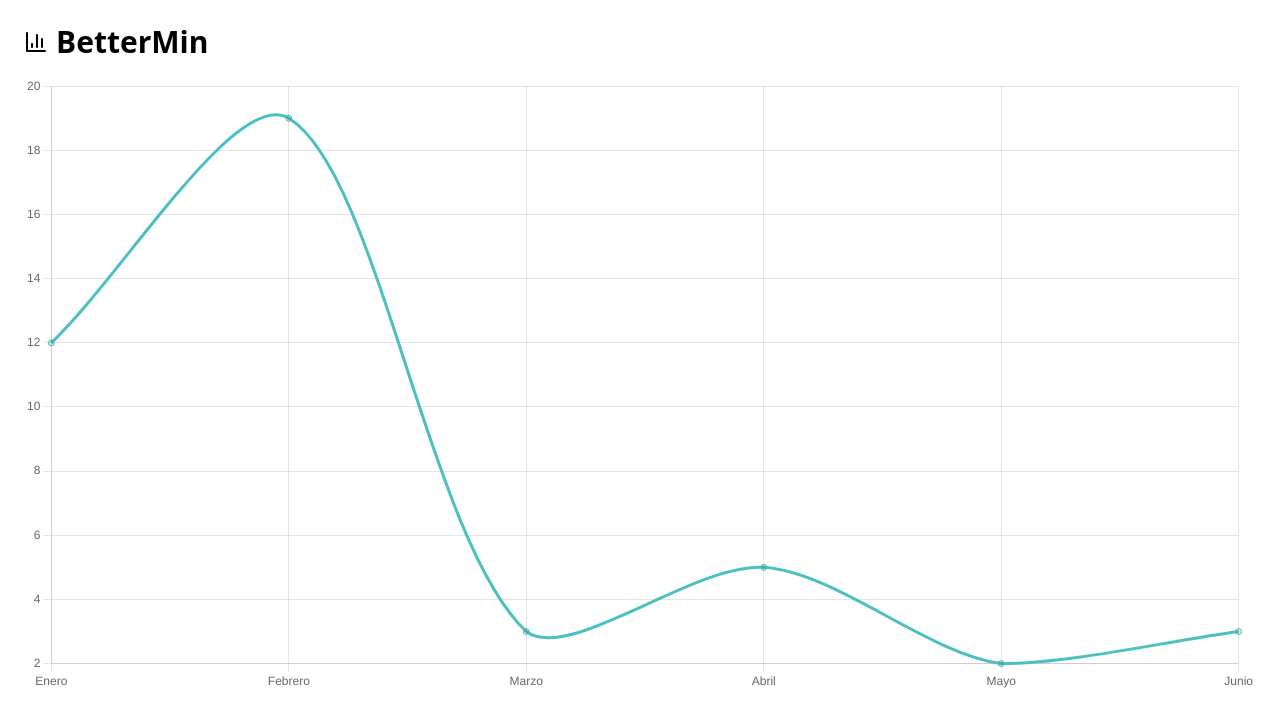
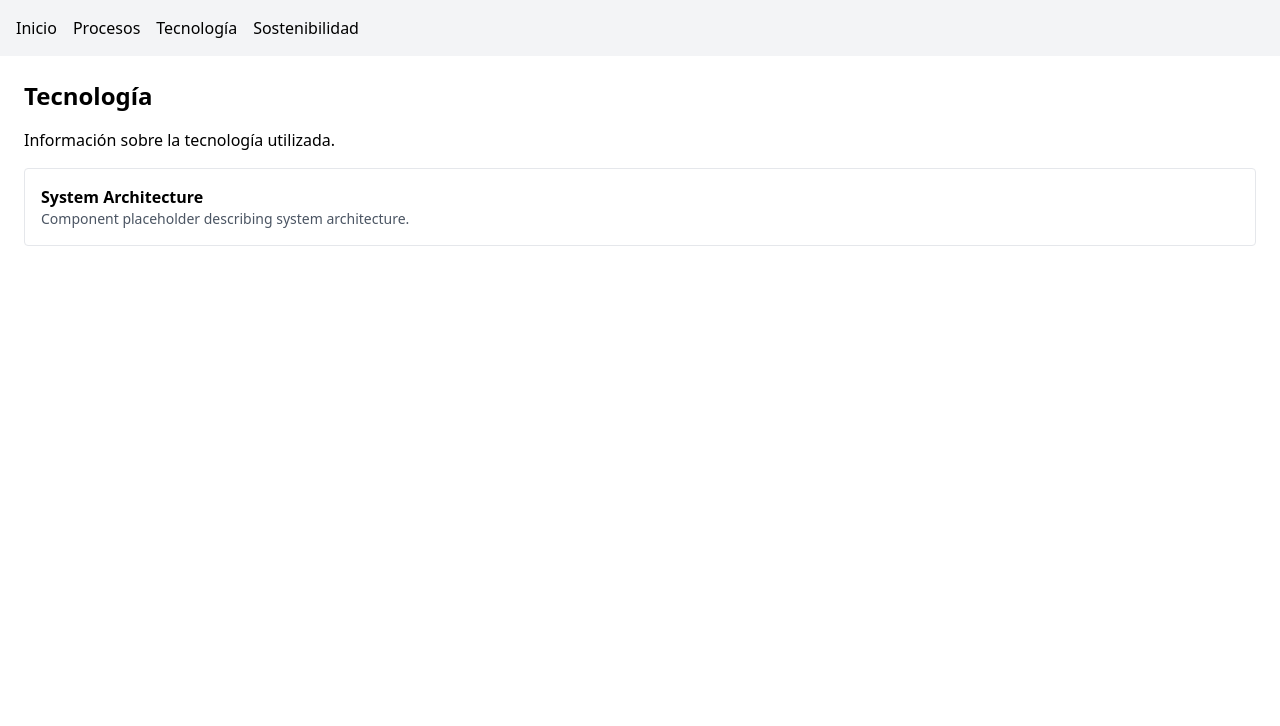
Before and after one commit to claudiotorrejon92-ui/bettermin-site, a React (Vite) app: page /tecnologia in a window 1280 px wide. Shown: the top 726 px of the page. Built offline with nearby package versions, Linux system fonts and the light colour scheme.

Commit message:
refactor: separar páginas y componentes

```diff
--- a/package.json
+++ b/package.json
@@ -16,7 +16,8 @@
     "react": "^18.2.0",
     "react-dom": "^18.2.0",
     "lucide-react": "^0.344.0",
-    "chart.js": "^4.4.1"
+    "chart.js": "^4.4.1",
+    "react-router-dom": "^6.22.3"
   },
   "devDependencies": {
     "@vitejs/plugin-react": "^4.0.0",
--- a/src/App.jsx
+++ b/src/App.jsx
@@ -1,30 +1,27 @@
 import React from 'react';
-import { Line } from 'react-chartjs-2';
-import { Chart as ChartJS, LineElement, CategoryScale, LinearScale, PointElement } from 'chart.js';
-import { BarChart3 } from 'lucide-react';
-import './index.css';
-
-ChartJS.register(LineElement, CategoryScale, LinearScale, PointElement);
-
-const data = {
-  labels: ['Enero', 'Febrero', 'Marzo', 'Abril', 'Mayo', 'Junio'],
-  datasets: [
-    {
-      label: 'Producción',
-      data: [12, 19, 3, 5, 2, 3],
-      borderColor: 'rgb(75, 192, 192)',
-      tension: 0.3,
-    },
-  ],
-};
+import { BrowserRouter as Router, Routes, Route, Link } from 'react-router-dom';
+import HomePage from './pages/HomePage.jsx';
+import ProcesosPage from './pages/ProcesosPage.jsx';
+import TecnologiaPage from './pages/TecnologiaPage.jsx';
+import SostenibilidadPage from './pages/SostenibilidadPage.jsx';
 
 export default function App() {
   return (
-    <div className="p-6">
-      <h1 className="text-3xl font-bold mb-4 flex items-center gap-2">
-        <BarChart3 /> BetterMin
-      </h1>
-      <Line data={data} />
-    </div>
+    <Router>
+      <nav className="p-4 bg-gray-100">
+        <ul className="flex gap-4">
+          <li><Link to="/">Inicio</Link></li>
+          <li><Link to="/procesos">Procesos</Link></li>
+          <li><Link to="/tecnologia">Tecnología</Link></li>
+          <li><Link to="/sostenibilidad">Sostenibilidad</Link></li>
+        </ul>
+      </nav>
+      <Routes>
+        <Route path="/" element={<HomePage />} />
+        <Route path="/procesos" element={<ProcesosPage />} />
+        <Route path="/tecnologia" element={<TecnologiaPage />} />
+        <Route path="/sostenibilidad" element={<SostenibilidadPage />} />
+      </Routes>
+    </Router>
   );
 }
--- /dev/null
+++ b/src/components/InteractiveFlowchart.jsx
@@ -0,0 +1,10 @@
+import React from 'react';
+
+export default function InteractiveFlowchart() {
+  return (
+    <div className="p-4 border rounded">
+      <p className="font-semibold">Interactive Flowchart</p>
+      <p className="text-sm text-gray-600">Component placeholder for future interactive flowchart.</p>
+    </div>
+  );
+}
--- /dev/null
+++ b/src/components/SystemArchitecture.jsx
@@ -0,0 +1,10 @@
+import React from 'react';
+
+export default function SystemArchitecture() {
+  return (
+    <div className="p-4 border rounded">
+      <p className="font-semibold">System Architecture</p>
+      <p className="text-sm text-gray-600">Component placeholder describing system architecture.</p>
+    </div>
+  );
+}
--- a/src/main.jsx
+++ b/src/main.jsx
@@ -1,9 +1,10 @@
 import React from 'react';
 import ReactDOM from 'react-dom/client';
 import App from './App.jsx';
+import './index.css';
 
 ReactDOM.createRoot(document.getElementById('root')).render(
   <React.StrictMode>
     <App />
-  </React.StrictMode>
+  </React.StrictMode>,
 );
--- /dev/null
+++ b/src/pages/HomePage.jsx
@@ -0,0 +1,35 @@
+import React from 'react';
+import { Line } from 'react-chartjs-2';
+import {
+  Chart as ChartJS,
+  LineElement,
+  CategoryScale,
+  LinearScale,
+  PointElement,
+} from 'chart.js';
+import { BarChart3 } from 'lucide-react';
+
+ChartJS.register(LineElement, CategoryScale, LinearScale, PointElement);
+
+const data = {
+  labels: ['Enero', 'Febrero', 'Marzo', 'Abril', 'Mayo', 'Junio'],
+  datasets: [
+    {
+      label: 'Producción',
+      data: [12, 19, 3, 5, 2, 3],
+      borderColor: 'rgb(75, 192, 192)',
+      tension: 0.3,
+    },
+  ],
+};
+
+export default function HomePage() {
+  return (
+    <div className="p-6">
+      <h1 className="text-3xl font-bold mb-4 flex items-center gap-2">
+        <BarChart3 /> BetterMin
+      </h1>
+      <Line data={data} />
+    </div>
+  );
+}
--- /dev/null
+++ b/src/pages/ProcesosPage.jsx
@@ -0,0 +1,12 @@
+import React from 'react';
+import InteractiveFlowchart from '../components/InteractiveFlowchart.jsx';
+
+export default function ProcesosPage() {
+  return (
+    <div className="p-6 space-y-4">
+      <h1 className="text-2xl font-bold">Procesos</h1>
+      <p>Descripción general de los procesos.</p>
+      <InteractiveFlowchart />
+    </div>
+  );
+}
--- /dev/null
+++ b/src/pages/SostenibilidadPage.jsx
@@ -0,0 +1,10 @@
+import React from 'react';
+
+export default function SostenibilidadPage() {
+  return (
+    <div className="p-6 space-y-4">
+      <h1 className="text-2xl font-bold">Sostenibilidad</h1>
+      <p>Compromiso con prácticas sostenibles.</p>
+    </div>
+  );
+}
--- /dev/null
+++ b/src/pages/TecnologiaPage.jsx
@@ -0,0 +1,12 @@
+import React from 'react';
+import SystemArchitecture from '../components/SystemArchitecture.jsx';
+
+export default function TecnologiaPage() {
+  return (
+    <div className="p-6 space-y-4">
+      <h1 className="text-2xl font-bold">Tecnología</h1>
+      <p>Información sobre la tecnología utilizada.</p>
+      <SystemArchitecture />
+    </div>
+  );
+}
```
Also changed, not shown: 1 other file (tests, documents, lock files or other folders).
